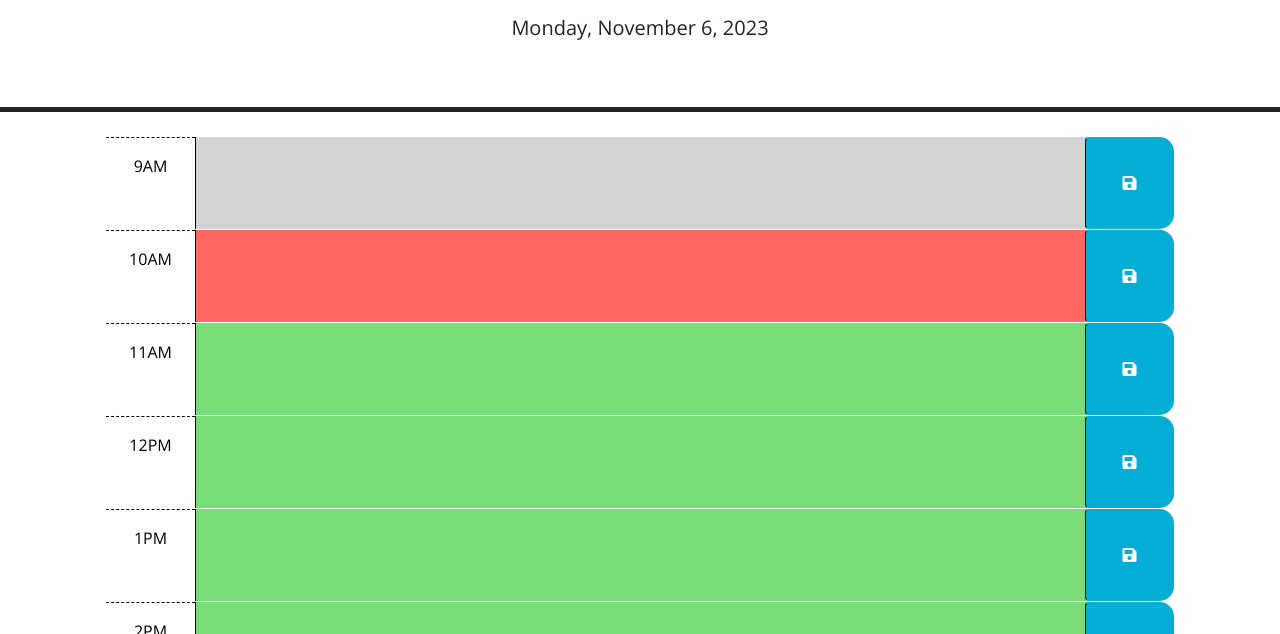
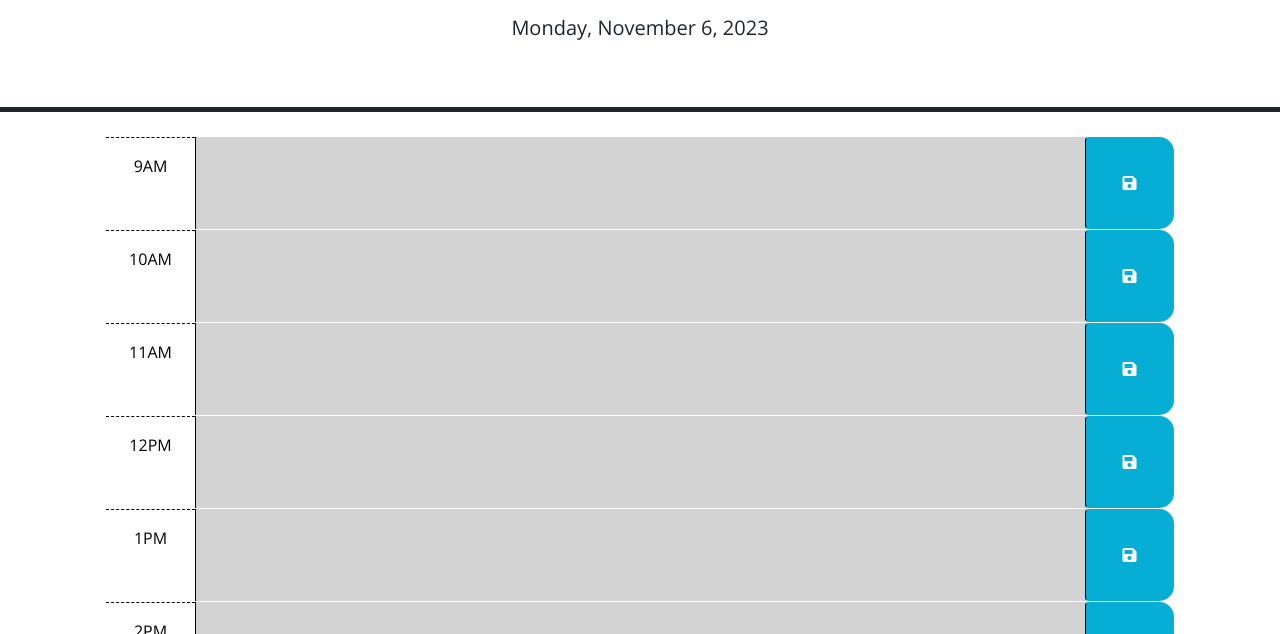
Before and after one commit to tyfowler1/WorkDayScheduler, a plain HTML site: page index.html in a window 1280 px wide. Shown: the part 166-800 px from the top of the page. Drawn offline with nearby package versions, Linux system fonts and the light colour scheme.

Commit message:
added function to change div element based on time

```diff
--- a/assets/script.js
+++ b/assets/script.js
@@ -6,7 +6,31 @@ $(function () {
 });
 
 
+$(document).ready(function () {
+  // Get the current hour using Day.js
+  const currentHour = dayjs().hour();
 
+  // Array of hours
+  const hourElements = ["hour-9", "hour-10", "hour-11", "hour-12", "hour-13", "hour-14", "hour-15", "hour-16", "hour-17"];
+
+  // Loops through the array to apply the logic for each hour
+  hourElements.forEach((elementId) => {
+    const targetElement = document.getElementById(elementId);
+    const elementHour = parseInt(targetElement.id.split('-')[1]);
+
+    // Check the current time against what the element is asssoc with
+    if (currentHour > elementHour) {
+      targetElement.classList.add("past");
+      targetElement.classList.remove("present", "future");
+    } else if (currentHour === elementHour) {
+      targetElement.classList.add("present");
+      targetElement.classList.remove("past", "future");
+    } else {
+      targetElement.classList.add("future");
+      targetElement.classList.remove("past", "present");
+    }
+  });
+});
 
 
 
```
Also changed, not shown: index.html (+3 -3 lines).
